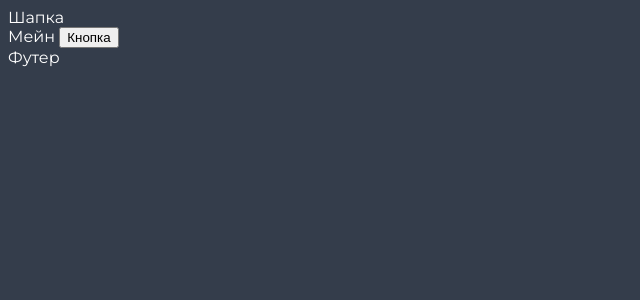
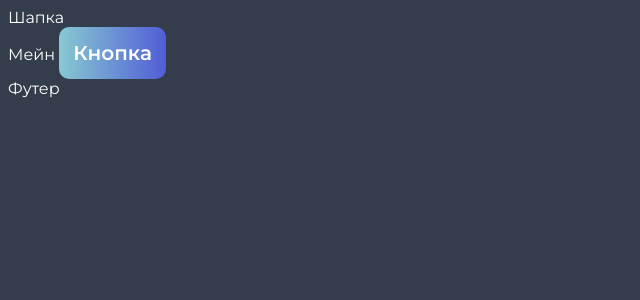
Before and after one commit to KerishT/vue-app, a Vue app: page / in a window 1280 px wide. Shown: the top 300 px of the page, without its empty margins (0-640 px from the left). Built offline with nearby package versions, Linux system fonts and the light colour scheme.

Commit message:
Стилизация кнопки

```diff
--- a/src/components/Button.vue
+++ b/src/components/Button.vue
@@ -2,5 +2,25 @@
 </script>
 
 <template>
-  <button>Кнопка</button>
+  <button class="button">
+    Кнопка
+  </button>
 </template>
+
+<style scoped>
+.button {
+  border: none;
+  border-radius: 10px;
+  background: var(--gradient);
+  padding: 14px;
+  font-family: var(--font);
+  font-size: 20px;
+  font-weight: 600;
+  color: var(--primary);
+  cursor: pointer;
+}
+
+.button:hover {
+  background: var(--gradient-inverted);
+}
+</style>
```
